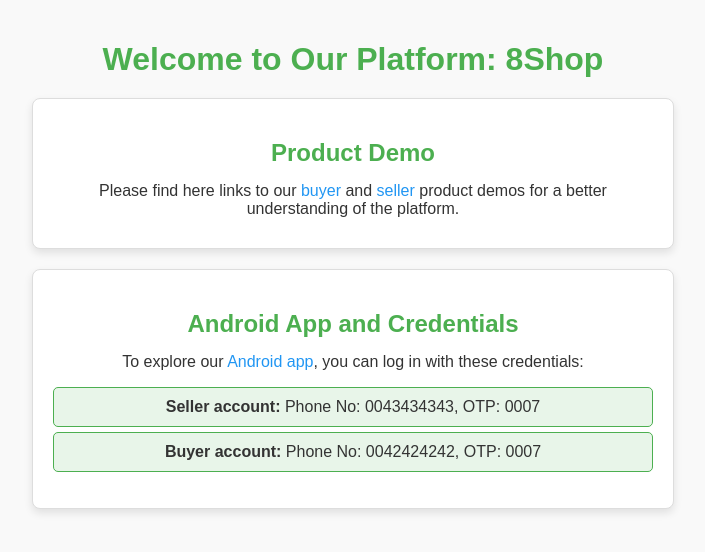
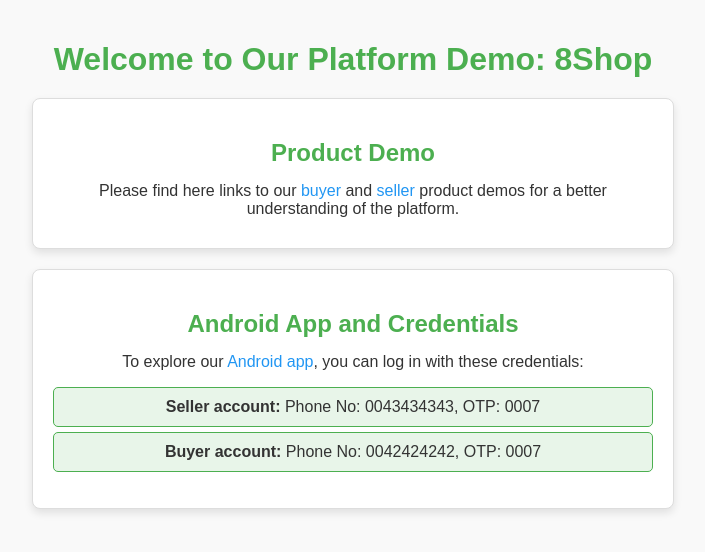
Before and after one commit to 8QuadPublic/app_demo, a plain HTML site: page index.html in a window 1280 px wide. Shown: the whole page, without its empty margins (287-992 px from the left). Drawn offline with Linux system fonts and the light colour scheme.

Commit message:
Update index.html

```diff
--- a/index.html
+++ b/index.html
@@ -55,7 +55,7 @@
     </style>
 </head>
 <body>
-    <h1>Welcome to Our Platform: 8Shop</h1>
+    <h1>Welcome to Our Platform Demo: 8Shop</h1>
 
     <!-- Demo Section -->
     <div class="section">
```
